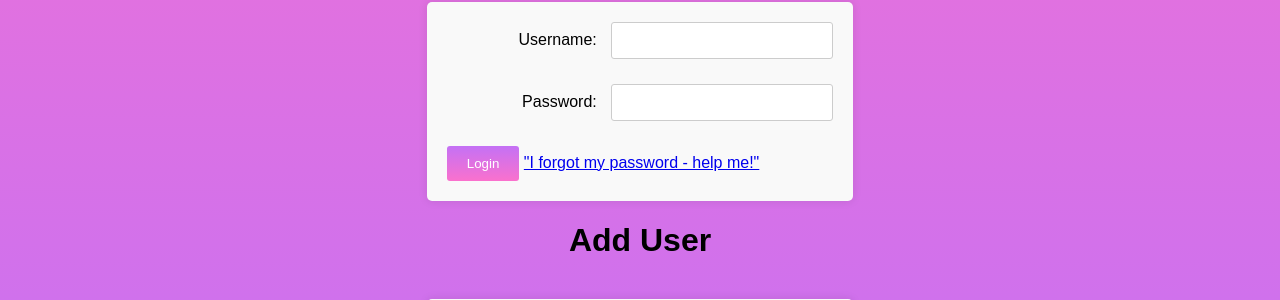
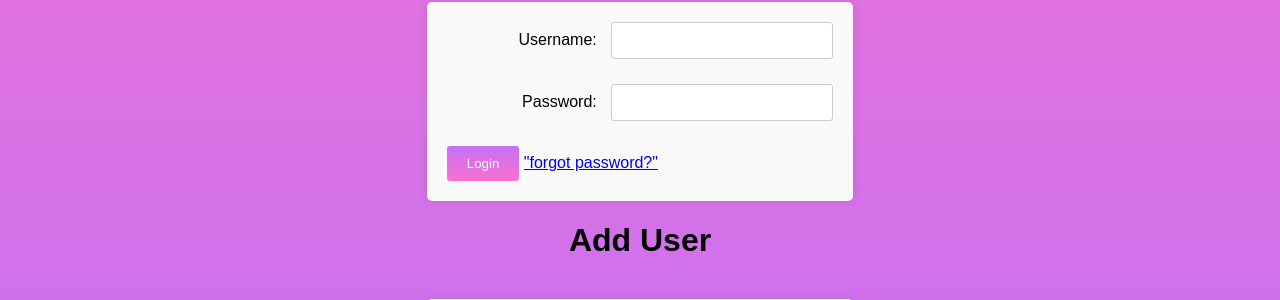
Before and after one commit to lina5274/app2, a Flask app: page / in a window 1280 px wide. Shown: the part 476-776 px from the top of the page. Run offline with Flask 3, Linux system fonts and the light colour scheme.

Commit message:
Update index.html

```diff
--- a/app/templates/index.html
+++ b/app/templates/index.html
@@ -83,7 +83,7 @@
             <input type="password" name="password" id="password"><br>
         </div>
         <input type="submit" value="Login">
-        <a href="#" class="help-link">"I forgot my password - help me!"</a>
+        <a href="#" class="help-link">"forgot password?"</a>
     </form>
 
     <h1>Add User</h1>
```
